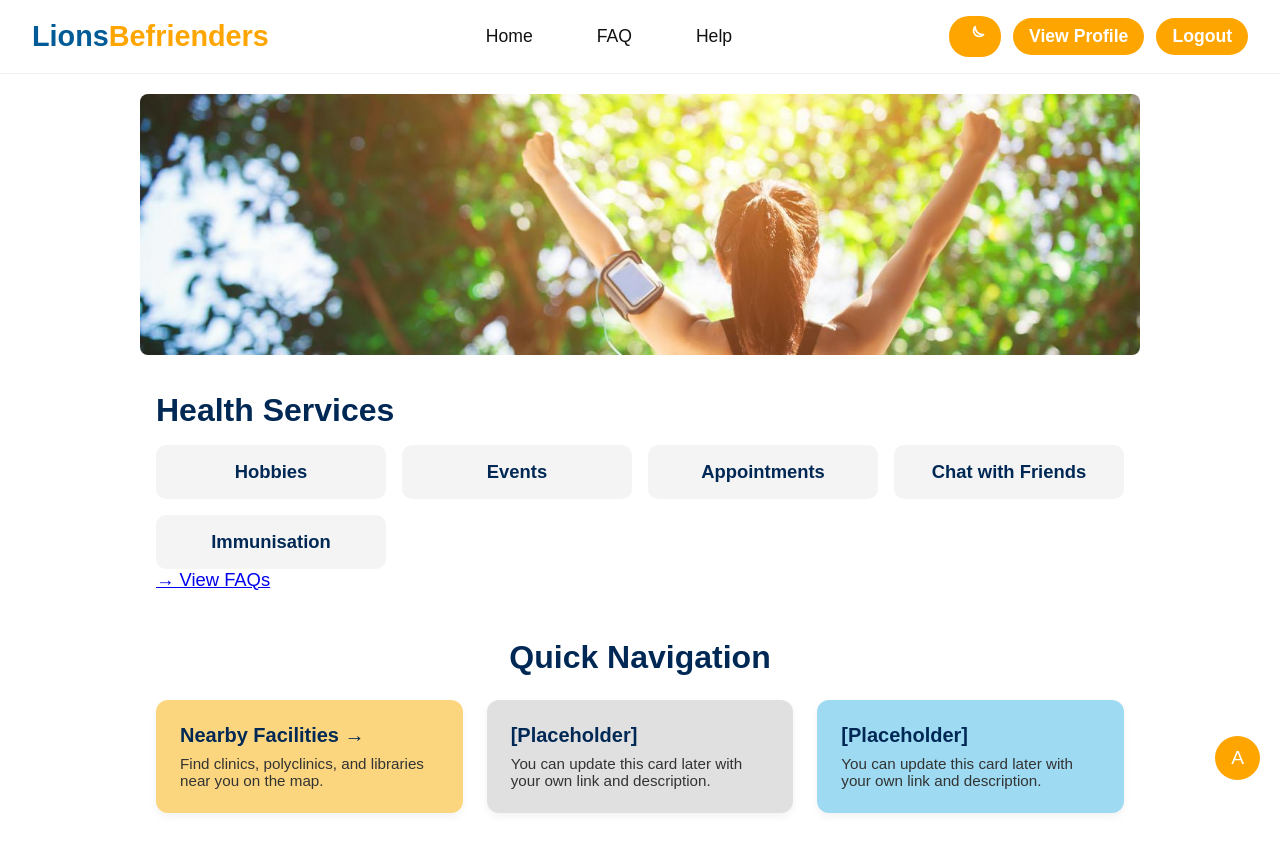
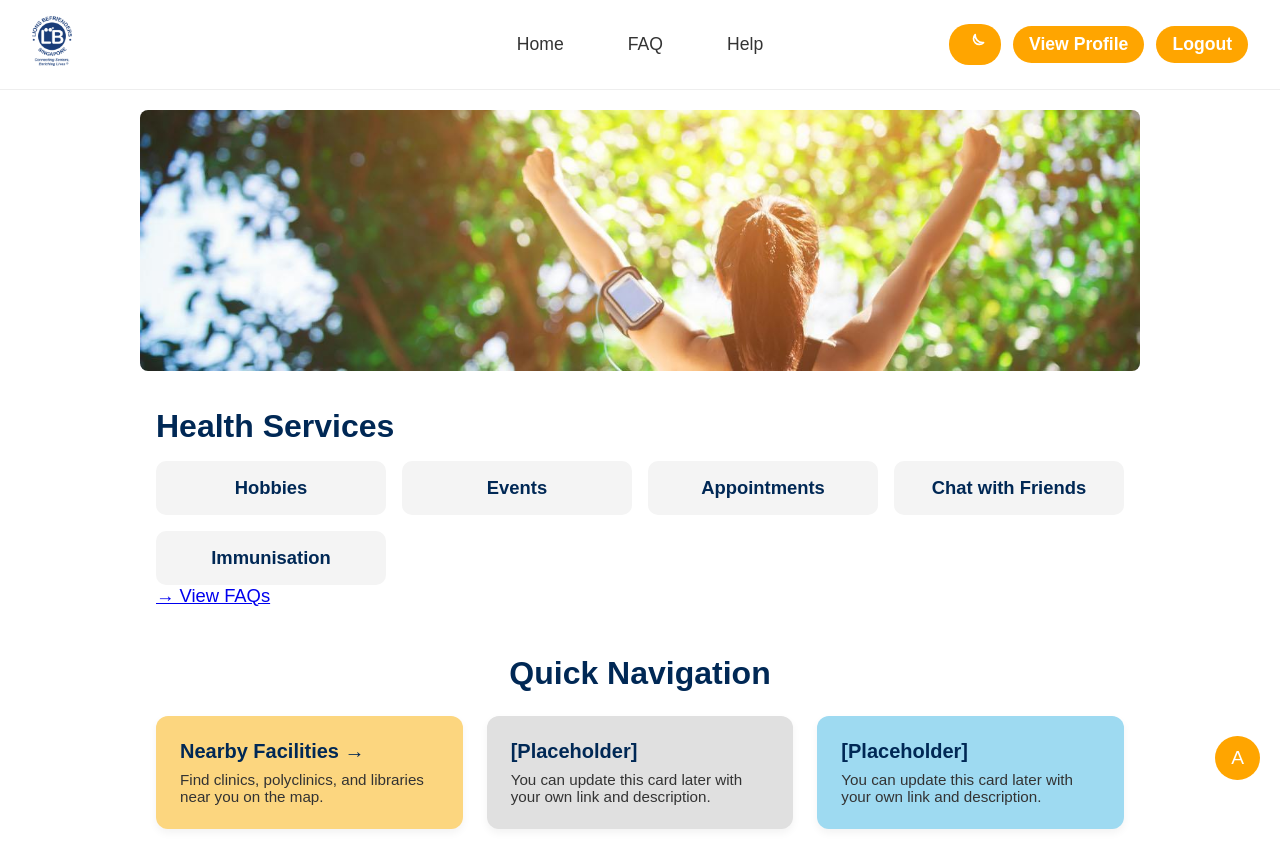
Before and after one commit to ethancheng21/BED-SPM-assignment, a website: page public/home1.html in a window 1280 px wide. Shown: the top 848 px of the page. Drawn offline with Linux system fonts and the light colour scheme; no server answers; sample sign-in values are in the browser's storage.

Commit message:
NAV bar Consistant with logo added

```diff
--- /dev/null
+++ b/public/header.html
@@ -0,0 +1,28 @@
+<!-- header.html -->
+<header class="header-wrapper" style="display: flex; justify-content: space-between; align-items: center; padding: 1rem 2rem; border-bottom: 1px solid #eee; position: relative;">
+  <div class="header-left" style="flex: 1; display: flex; align-items: center;">
+    <div class="logo">
+      <img src="background/LB logo.png" alt="Lions Befrienders Logo" style="height: 50px;">
+    </div>
+  </div>
+
+  <div class="header-center" style="position: absolute; left: 50%; transform: translateX(-50%);">
+    <nav class="nav-links" style="display: flex; gap: 2rem; justify-content: center;">
+      <a href="home1.html" style="text-decoration: none; color: #333; font-weight: 500; font-size: 1.1rem; padding: 0.5rem 1rem; border-radius: 10px; transition: background 0.3s, color 0.3s;">Home</a>
+      <a href="#faq" style="text-decoration: none; color: #333; font-weight: 500; font-size: 1.1rem; padding: 0.5rem 1rem; border-radius: 10px; transition: background 0.3s, color 0.3s;">FAQ</a>
+      <a href="help-feedback.html" style="text-decoration: none; color: #333; font-weight: 500; font-size: 1.1rem; padding: 0.5rem 1rem; border-radius: 10px; transition: background 0.3s, color 0.3s;">Help</a>
+    </nav>
+  </div>
+
+  <div class="header-right header-buttons" style="display: flex; gap: 0.75rem; align-items: center;">
+    <button class="action-btn" onclick="toggleDarkMode()" aria-label="Toggle Dark Mode" style="background-color: orange; color: white; border: none; padding: 0.5rem 1rem; border-radius: 20px; cursor: pointer; font-weight: bold; font-size: 1.1rem; display: flex; align-items: center; justify-content: center;">
+      <span id="darkIcon">
+        <svg width="20" height="20" viewBox="0 0 24 24" fill="none" stroke="#ffffff" stroke-width="2" stroke-linecap="round" stroke-linejoin="round" xmlns="http://www.w3.org/2000/svg">
+          <path d="M21 12.79A9 9 0 0112.21 3a7 7 0 1010.08 9.79z"/>
+        </svg>
+      </span>
+    </button>
+    <button class="action-btn" onclick="goToProfile()" style="background-color: orange; color: white; border: none; padding: 0.5rem 1rem; border-radius: 20px; cursor: pointer; font-weight: bold; font-size: 1.1rem; display: flex; align-items: center; justify-content: center;">View Profile</button>
+    <button class="action-btn" onclick="logout()" style="background-color: orange; color: white; border: none; padding: 0.5rem 1rem; border-radius: 20px; cursor: pointer; font-weight: bold; font-size: 1.1rem; display: flex; align-items: center; justify-content: center;">Logout</button>
+  </div>
+</header>
--- a/public/home1.html
+++ b/public/home1.html
@@ -305,25 +305,15 @@ body.dark-mode .nav-links a:hover {
 </head>
 <body>
 
-  <header>
-    <div class="logo">Lions<span style="color:orange;">Befrienders</span></div>
-    <div class="nav-links">
-      <a href="#">Home</a>
-      <a href="#faq">FAQ</a>  <!-- Link to FAQ section -->
-      <a href="help-feedback.html">Help</a>  <!-- Link to Help and Feedback -->
-    </div>
-    <div class="header-buttons">
-      <button class="action-btn" onclick="toggleDarkMode()" aria-label="Toggle Dark Mode">
-        <span id="darkIcon">
-          <svg width="20" height="20" viewBox="0 0 24 24" fill="none" stroke="#ffffff" stroke-width="2" stroke-linecap="round" stroke-linejoin="round" xmlns="http://www.w3.org/2000/svg">
-            <path d="M21 12.79A9 9 0 0112.21 3a7 7 0 1010.08 9.79z"/>
-          </svg>
-        </span>
-      </button>
-      <button class="action-btn" onclick="goToProfile()">View Profile</button>
-      <button class="action-btn" onclick="logout()">Logout</button>
-    </div>
-  </header>
+  <div id="header-placeholder"></div>
+
+<script>
+  fetch('header.html')
+    .then(response => response.text())
+    .then(data => {
+      document.getElementById('header-placeholder').innerHTML = data;
+    });
+</script>
 
   <div class="banner">
     <img src="/background/healthybanner.jpg" alt="Healthier SG Banner">
```
Also changed, not shown: public/events.html (+10 -17 lines), public/groupChat.html (+10 -19 lines), public/hobbies.html (+9 -20 lines), public/home.html (+3 -1 lines), public/background/LB logo.png (added).
